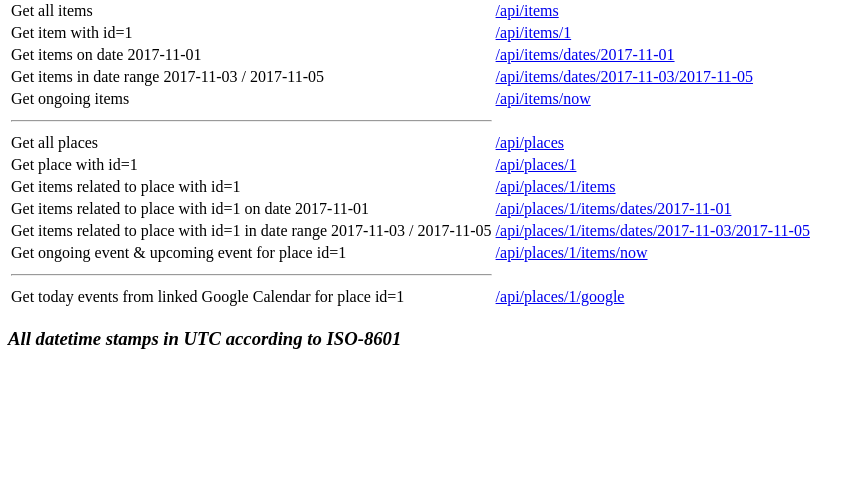
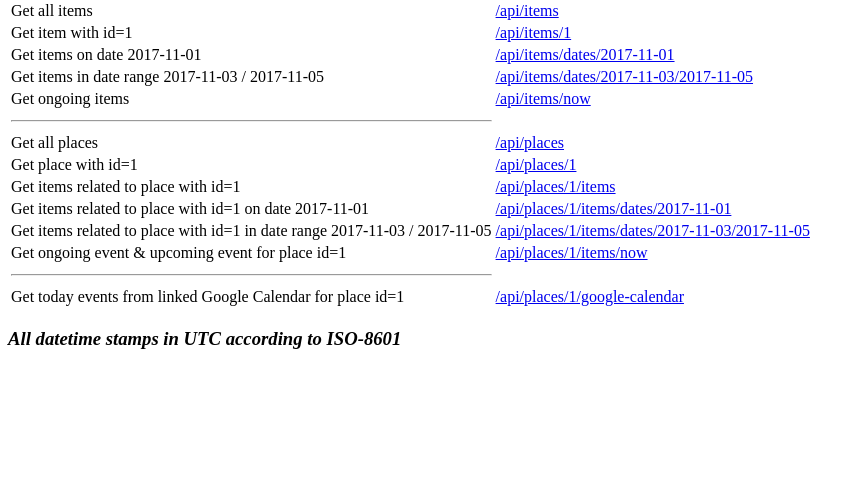
Before and after one commit to technology-nation-slovakia/meet-room-restapi, a Flask app: page / in a window 1280 px wide. Shown: the part 169-647 px from the top of the page, without its empty margins (0-865 px from the left). Run offline with Flask 2, Linux system fonts and the light colour scheme; some libraries are stand-ins or nearby versions.

Commit message:
Google Calendar API

```diff
--- a/app/api.py
+++ b/app/api.py
@@ -33,7 +33,7 @@ api.add_resource(PlacesItemsNow,
                 '/api/places/<string:place_id>/items/now')
 
 api.add_resource(PlacesGoogleEvents,
-                '/api/places/<string:place_id>/google')
+                '/api/places/<string:place_id>/google-calendar')
 
 # api.add_resource(Users, '/api/users', '/api/users/<string:id>')
 # api.add_resource(UserLogin, '/api/user/login')
--- a/app/templates/index.html
+++ b/app/templates/index.html
@@ -59,7 +59,7 @@
         <tr><td><hr></td></tr>
         <tr>
             <td>Get today events from linked Google Calendar for place id=1</td>
-            <td><a href='/api/places/1/google'>/api/places/1/google</a></td>
+            <td><a href='/api/places/1/google-calendar'>/api/places/1/google-calendar</a></td>
         </tr>
 
 
```
Also changed, not shown: README.md.
